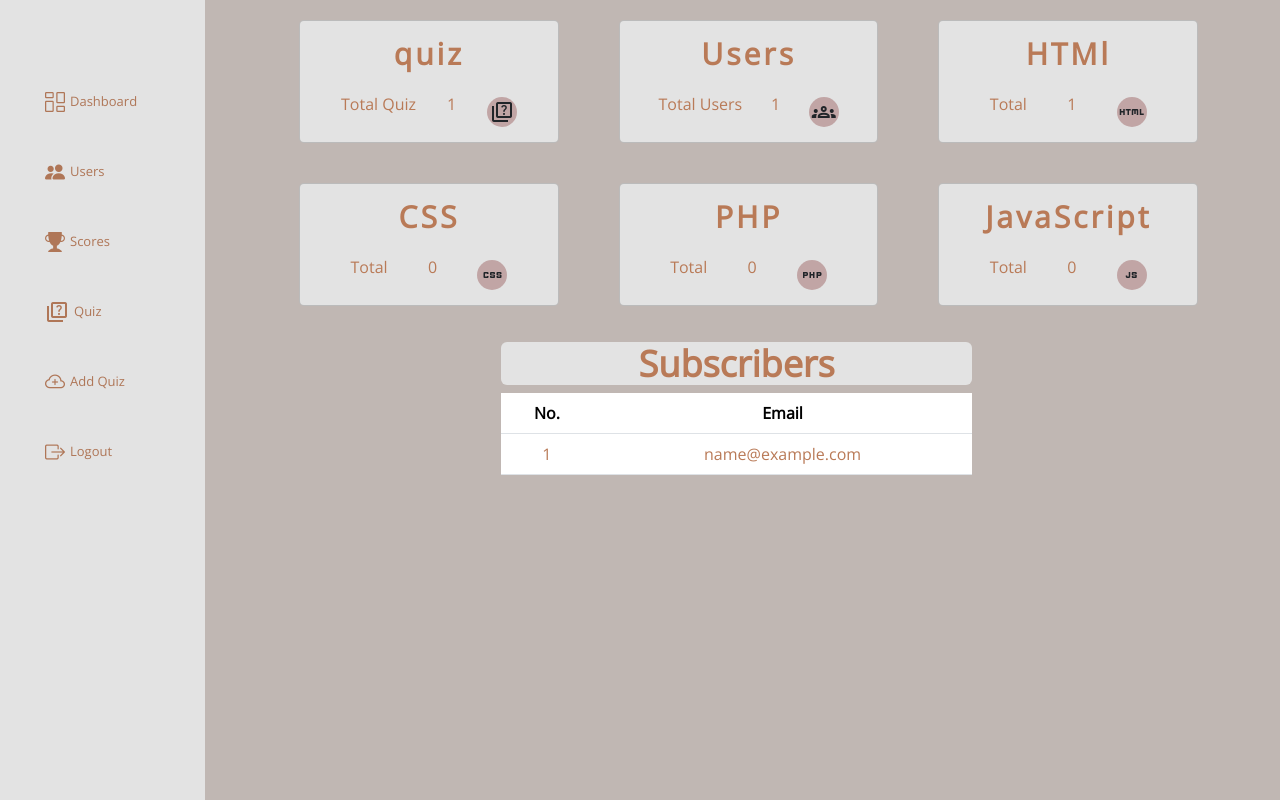
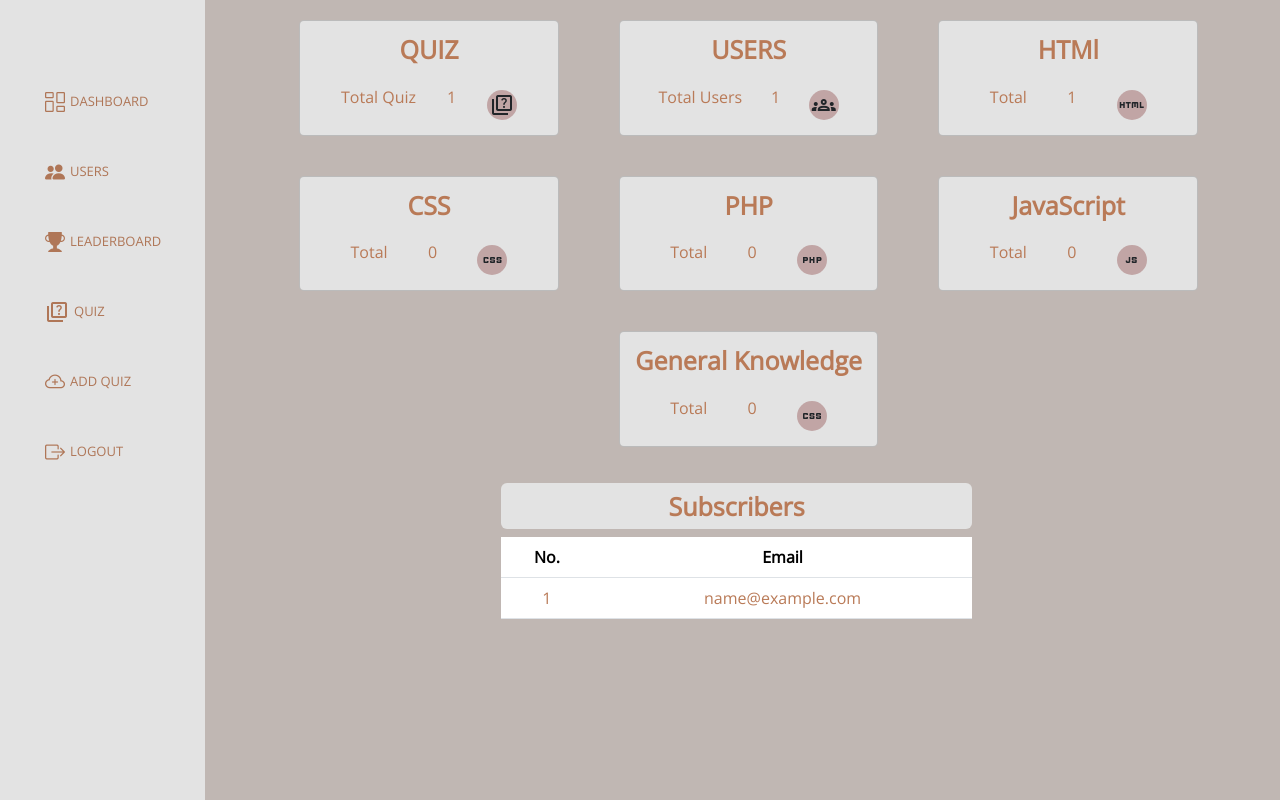
Before and after one commit to Shal2000/BitsNBytesQuiz, a PHP site: page /Admin/dashboard.php in a window 1280 px wide. Shown: the part 59-859 px from the top of the page. Run offline with PHP 8.4, Linux system fonts and the light colour scheme; the visitor is signed in with stand-in values (Sample User, id 1); tables that the repository leaves empty or names only in its code hold one stand-in row (values such as "Sample post"); some libraries are stand-ins or nearby versions.

Commit message:
updated some css

```diff
--- a/Admin/css/dashboard.css
+++ b/Admin/css/dashboard.css
@@ -48,7 +48,7 @@
 }
 
 .menu-links li {
-  width: 120px;
+  width: 140px;
   height: 60px;
   margin-top: 10px;
   list-style-type: none;
@@ -138,7 +138,7 @@ li i {
 }
 
 .card-content :first-child {
-  font-size: 30px;
+  font-size: 25px;
   font-weight: bolder;
-  letter-spacing: 3px;
+  /* letter-spacing: 3px; */
 }/*# sourceMappingURL=main.css.map */
--- a/Admin/css/leaderboard.css
+++ b/Admin/css/leaderboard.css
@@ -1,5 +1,7 @@
 .lead{
-    font-size: 2.25rem;
+    padding-top: 8px;
+    padding-bottom: 8px;
+    font-size: 25px;
     font-weight: 600;
     /* border-bottom: 1px solid #000; */
     color: #B97A57;
@@ -12,3 +14,7 @@
 .tb-2r td{
     color: #B97A57;
 }
+
+.navtext {
+    text-transform: uppercase;
+}
--- a/Admin/dashboard.php
+++ b/Admin/dashboard.php
@@ -16,7 +16,7 @@ if (!isset($_SESSION['authenticated']) || $_SESSION['authenticated'] !== true) {
 <head>
   <meta charset="utf-8" />
   <meta name="viewport" content="width=device-width, initial-scale=1" />
-  <title>Admin page</title>
+  <title>Admin</title>
   <link rel="shortcut icon" type="image/png" href="images/favicon.png" />
   <link rel="stylesheet" href="https://fonts.googleapis.com/css2?family=Material+Symbols+Sharp:opsz,wght,FILL,GRAD@20..48,100..700,0..1,-50..200" />
   <link href="https://cdn.jsdelivr.net/npm/bootstrap@5.3.0-alpha1/dist/css/bootstrap.min.css" rel="stylesheet" integrity="sha384-GLhlTQ8iRABdZLl6O3oVMWSktQOp6b7In1Zl3/Jr59b6EGGoI1aFkw7cmDA6j6gD" crossorigin="anonymous" />
@@ -56,7 +56,7 @@ if (!isset($_SESSION['authenticated']) || $_SESSION['authenticated'] !== true) {
             <li class="nav-links">
               <a href="scores.php">
                 <i class="bi bi-trophy-fill"></i>
-                <span class="navtext">Scores</span>
+                <span class="navtext">Leaderboard</span>
               </a>
             </li>
             <li class="nav-links">
@@ -100,7 +100,7 @@ if (!isset($_SESSION['authenticated']) || $_SESSION['authenticated'] !== true) {
         <li class="nav-links">
           <a href="scores.php">
             <i class="bi bi-trophy-fill"></i>
-            <span class="navtext">Scores</span>
+            <span class="navtext">Leaderboard</span>
           </a>
         </li>
         <li class="nav-links">
@@ -126,7 +126,7 @@ if (!isset($_SESSION['authenticated']) || $_SESSION['authenticated'] !== true) {
       <div class="row container mx-auto">
         <div class="card col-lg-3">
           <div class="card-content m-0 p-0 border-0">
-            <p class="head">quiz</p>
+            <p class="head">QUIZ</p>
           </div>
           <div class="card-body">
             <p>Total Quiz</p>
@@ -148,7 +148,7 @@ if (!isset($_SESSION['authenticated']) || $_SESSION['authenticated'] !== true) {
         </div>
         <div class="card col-lg-3">
           <div class="card-content m-0 p-0 border-0">
-            <p class="head">Users</p>
+            <p class="head">USERS</p>
           </div>
           <div class="card-body">
             <p>Total Users</p>
@@ -256,6 +256,30 @@ if (!isset($_SESSION['authenticated']) || $_SESSION['authenticated'] !== true) {
           </div>
         </div>
       </div>
+      <div class="row container mx-auto">
+        <div class="card col-lg-3">
+          <div class="card-content m-0 p-0 border-0">
+            <p class="head">General Knowledge</p>
+          </div>
+          <div class="card-body">
+            <p>Total</p>
+            <?php
+            include("../Admin/connection/connect.php");
+            $sql = "SELECT `question_id` FROM `questions` WHERE `quiz_id` = 5;";
+            $result = mysqli_query($db, $sql);
+            if ('count($result)') {
+
+              $rowCount = mysqli_num_rows($result);
+            ?>
+              <p><?php echo $rowCount; ?></p>
+            <?php
+            }
+            ?>
+            <span class="material-symbols-outlined">css</span>
+          </div>
+        </div>
+
+      </div>
       <!--leaderboard section-->
       <div class="row container mx-auto">
         <div class="wrapper mt-3">
--- a/Admin/scores.php
+++ b/Admin/scores.php
@@ -31,7 +31,7 @@ $result = mysqli_query($db, $query);
 <body>
     <nav class="navbar navbar-light justify-content-center fs-3 mb-5">
         <div class="heading">
-            <span>Scores</span>
+            <span>Leaderboard</span>
         </div>
     </nav>
 
```
